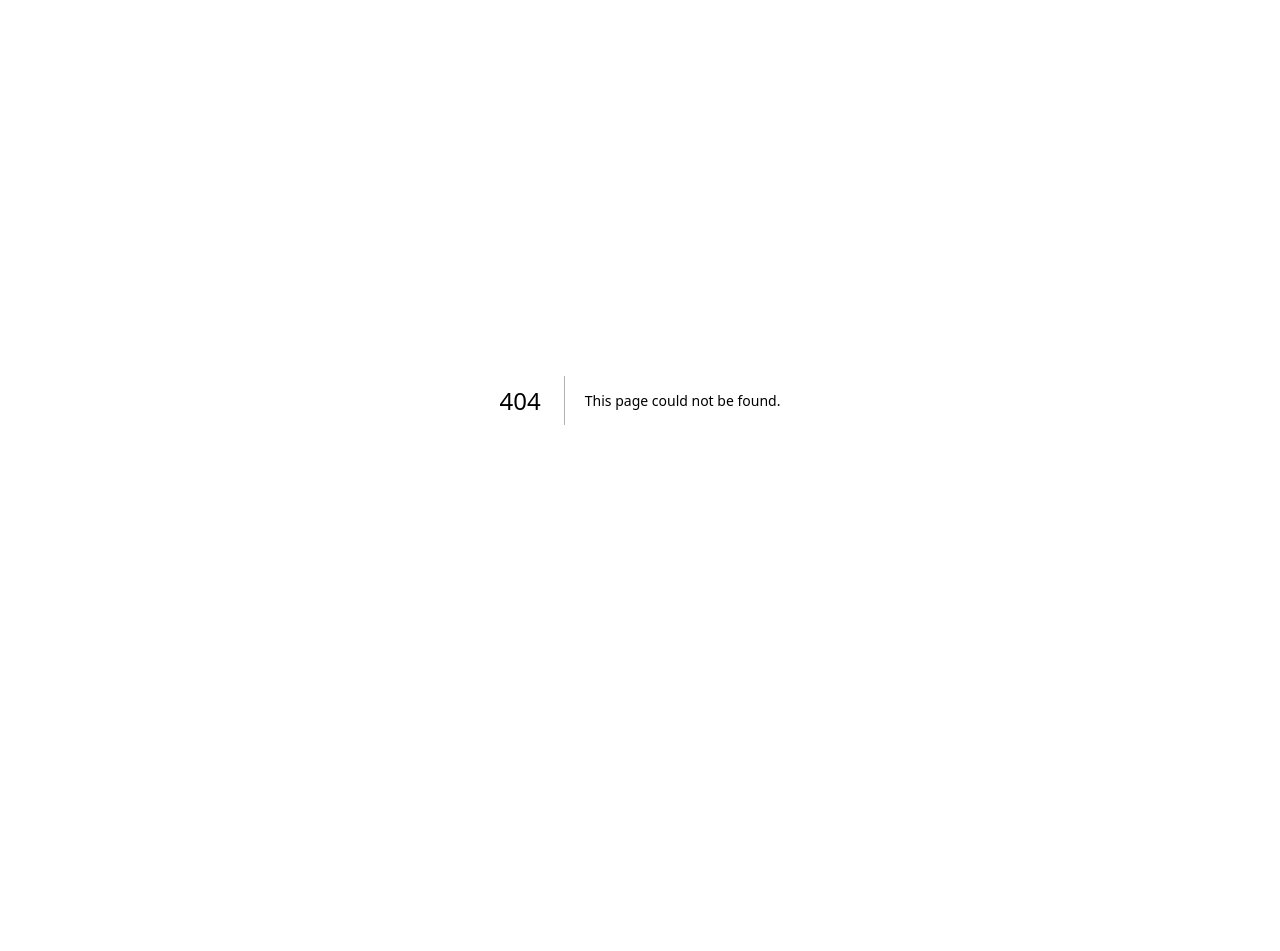
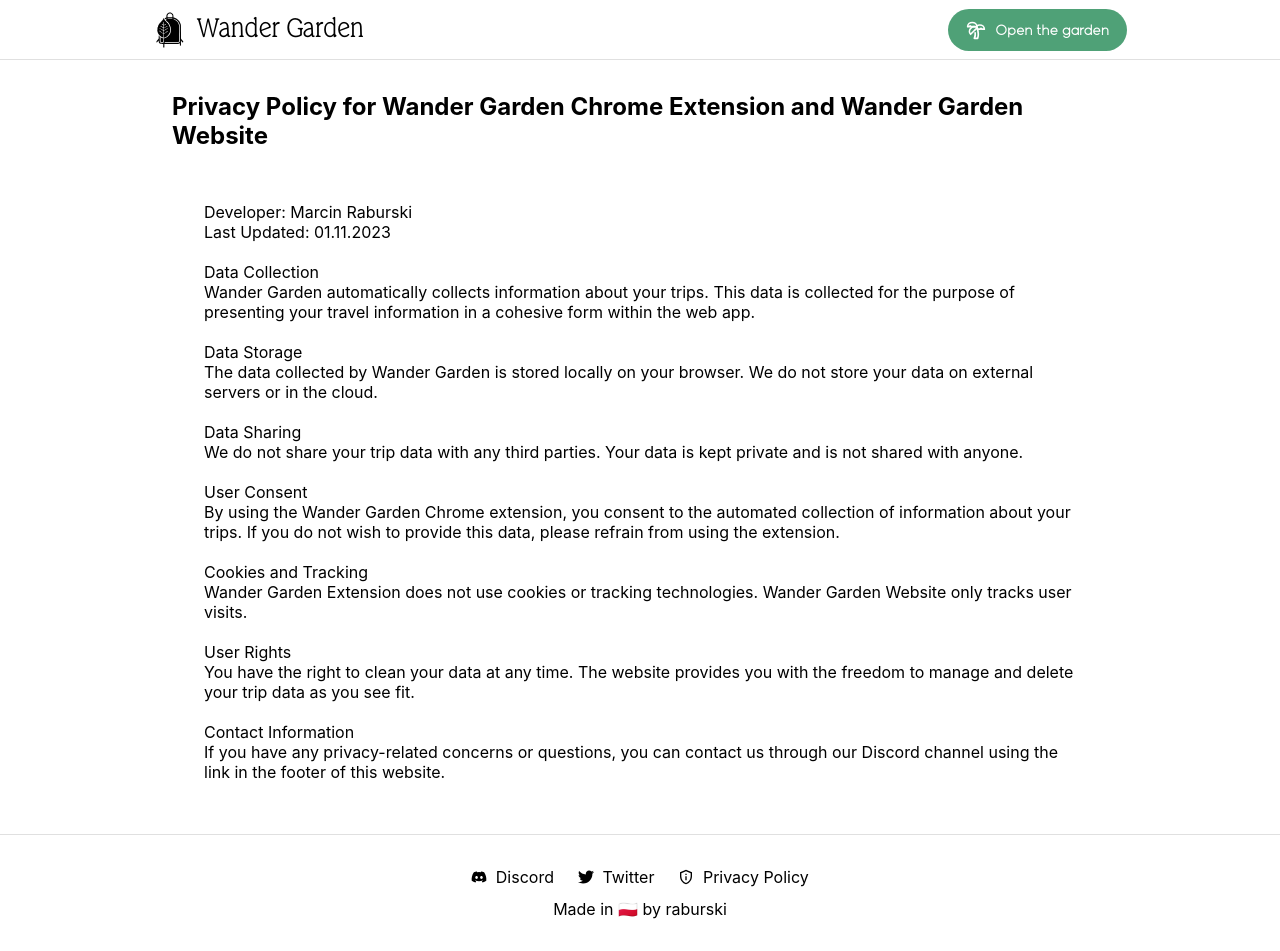
Before and after one commit to raburski/wander-garden-landing, a Next.js app: page /privacy in a window 1280 px wide. Before the commit this address had no page. Before the commit the page ends 800 px from the top, so only its background shows below. Built offline with nearby package versions, Linux system fonts and the light colour scheme.

Commit message:
feat: add privacy policy

```diff
--- a/src/components/Footer/index.js
+++ b/src/components/Footer/index.js
@@ -1,6 +1,7 @@
 import Link from 'next/link'
 import styles from './styles.module.css'
 import { FaDiscord, FaTwitter } from 'react-icons/fa'
+import { MdOutlinePrivacyTip } from 'react-icons/md'
 import Contained from '../Contained'
 
 const DISCORD_URL = 'https://discord.gg/9FGuWdpMq4'
@@ -13,9 +14,10 @@
                 <div className={styles.links}>
                     <Link href={DISCORD_URL} target='_blank' className={styles.link}><FaDiscord className={styles.linkIcon}/> Discord</Link>
                     <Link href={TWITTER_LINK} target='_blank' className={styles.link}><FaTwitter className={styles.linkIcon}/> Twitter</Link>
+                    <Link href="/privacy" className={styles.link}><MdOutlinePrivacyTip className={styles.linkIcon}/> Privacy Policy</Link>
                 </div>
                 <div>
-                    Made in Poland by <Link href="http://raburski.com">raburski</Link>
+                    Made in 🇵🇱 by <Link href="http://raburski.com">raburski</Link>
                 </div>
             </Contained>
         </div>
--- a/src/components/Footer/styles.module.css
+++ b/src/components/Footer/styles.module.css
@@ -2,6 +2,7 @@
     display: flex;
     justify-content: space-around;
     align-items: center;
+    border-top: 1px solid var(--border);
 }
 
 .content {
--- a/src/components/Tile/styles.module.css
+++ b/src/components/Tile/styles.module.css
@@ -7,6 +7,7 @@
 .tileText {
     display: flex;
     flex: 1;
+    margin-top: 6px;
     font-size: 24px;
     padding: 12px;
     align-items: center;
--- a/src/pages/main/OpenTheGarden/index.js
+++ b/src/pages/main/OpenTheGarden/index.js
@@ -9,7 +9,6 @@
 export default function OpenTheGarden() {
     return (
         <div className={styles.container}>
-            <div className={styles.heroText}>
             <PillLink
                 className={styles.button}
                 href="https://app.wander.garden"
@@ -19,6 +18,5 @@
                 icon={LuPalmtree}
             >Open the garden</PillLink>
         </div>
-        </div>
     )
 }
--- /dev/null
+++ b/src/pages/privacy/Policy.js
@@ -0,0 +1,40 @@
+import Contained from "@/components/Contained"
+import styles from './styles.module.css'
+
+const POLICY_COPY = `
+Developer: Marcin Raburski
+Last Updated: 01.11.2023
+
+Data Collection
+Wander Garden automatically collects information about your trips. This data is collected for the purpose of presenting your travel information in a cohesive form within the web app.
+
+Data Storage
+The data collected by Wander Garden is stored locally on your browser. We do not store your data on external servers or in the cloud.
+
+Data Sharing
+We do not share your trip data with any third parties. Your data is kept private and is not shared with anyone.
+
+User Consent
+By using the Wander Garden Chrome extension, you consent to the automated collection of information about your trips. If you do not wish to provide this data, please refrain from using the extension.
+
+Cookies and Tracking
+Wander Garden Extension does not use cookies or tracking technologies. Wander Garden Website only tracks user visits.
+
+User Rights
+You have the right to clean your data at any time. The website provides you with the freedom to manage and delete your trip data as you see fit.
+
+Contact Information
+If you have any privacy-related concerns or questions, you can contact us through our Discord channel using the link in the footer of this website.
+
+`
+
+export default function Policy() {
+    return (
+        <Contained className={styles.contained}>
+            <h2>Privacy Policy for Wander Garden Chrome Extension and Wander Garden Website</h2>
+            <span className={styles.policy}>
+                {POLICY_COPY}
+            </span>
+        </Contained>
+    )
+}
--- /dev/null
+++ b/src/pages/privacy/index.js
@@ -0,0 +1,14 @@
+import NavBar from '@/components/NavBar'
+import Footer from '@/components/Footer'
+import Page from '@/components/Page'
+import Policy from './Policy'
+
+export default function Privacy() {
+  return (
+    <Page>
+      <NavBar />
+        <Policy />
+      <Footer />
+    </Page>
+  )
+}
--- /dev/null
+++ b/src/pages/privacy/styles.module.css
@@ -0,0 +1,14 @@
+.contained {
+    align-self: center;
+    flex-direction: column;
+    padding: 32px;
+}
+
+.policy {
+    display: flex;
+    padding-left: 32px;
+    padding-right: 32px;
+    align-items: center;
+    justify-content: center;
+    white-space: pre-wrap;
+}
```
Also changed, not shown: src/pages/main/OpenTheGarden/styles.module.css (+3 -8 lines). Lines whose indentation alone changed are shown as unchanged.
